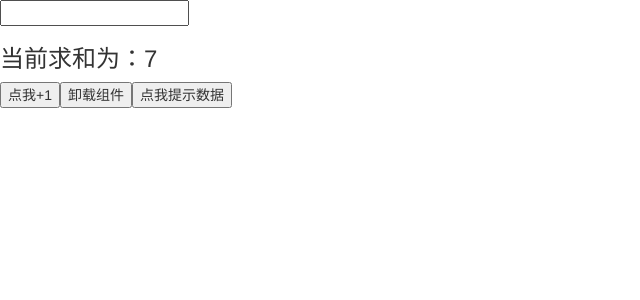
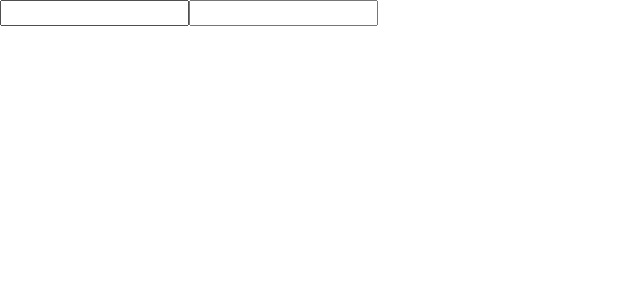
Before and after one commit to Wrectou/react_extension, a React (Create React App) app: page / in a window 1280 px wide. Shown: the top 300 px of the page, without its empty margins (0-640 px from the left). Built offline with nearby package versions, Linux system fonts and the light colour scheme.

Commit message:
4_fragment

```diff
--- a/src/App.jsx
+++ b/src/App.jsx
@@ -1,7 +1,8 @@
 import React, { Component } from 'react'
 // import Demo from './components/1_setState'
 // import Demo from './components/2_lazyLoad'
-import Demo from './components/3_hooks'
+// import Demo from './components/3_hooks'
+import Demo from './components/4_fragment'
 
 export default class App extends Component {
   render() {
@@ -9,6 +10,7 @@ export default class App extends Component {
       <div>
         {/* <Demo x="2333"/> */}
         {/* <Demo /> */}
+        {/* <Demo /> */}
         <Demo />
       </div>
     )
--- /dev/null
+++ b/src/components/4_fragment/index.jsx
@@ -0,0 +1,15 @@
+import React, { Fragment } from 'react'
+import ReactDom from 'react-dom'
+
+class Demo extends React.Component {
+  render() {
+    return (
+      <Fragment>
+        <input type="text"/>
+        <input type="text"/>
+      </Fragment>
+    )
+  }
+}
+
+export default Demo
```
